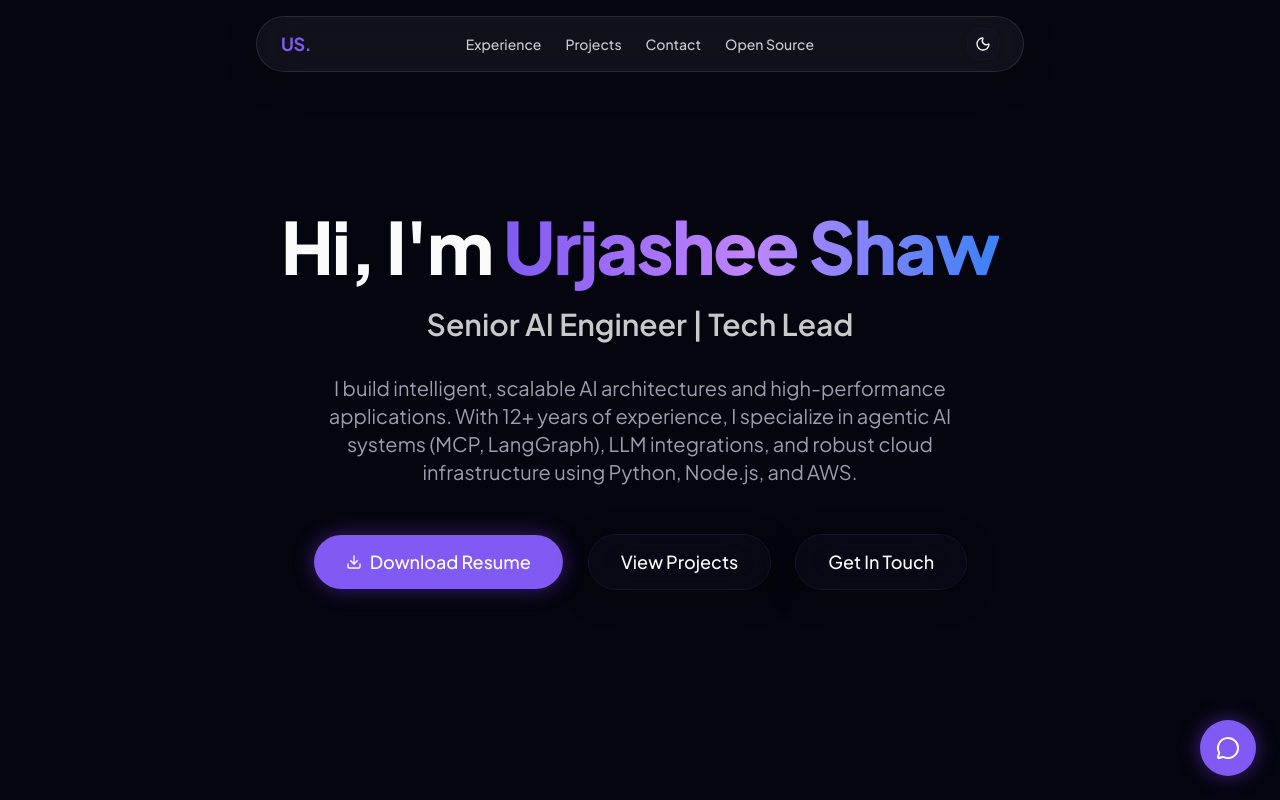
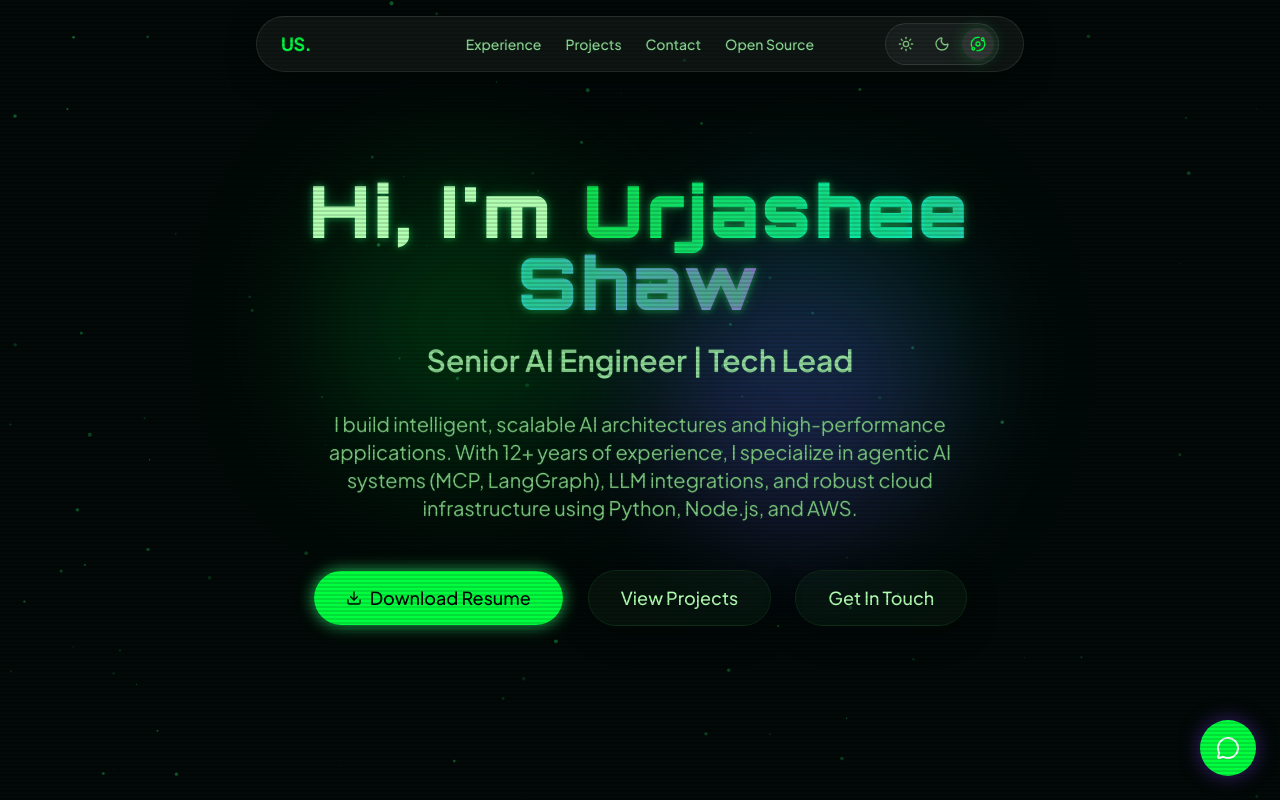
Before and after one commit to Urjashee/my_resume, a React (Vite) app: page / in a window 1280 px wide. Shown: the top 800 px of the page. Built offline with nearby package versions, Linux system fonts and the light colour scheme.

Commit message:
new retro theme

```diff
--- a/index.html
+++ b/index.html
@@ -29,7 +29,7 @@
     <!-- Fonts -->
     <link rel="preconnect" href="https://fonts.googleapis.com">
     <link rel="preconnect" href="https://fonts.gstatic.com" crossorigin>
-    <link href="https://fonts.googleapis.com/css2?family=Plus+Jakarta+Sans:wght@300;400;500;600;700;800&display=swap" rel="stylesheet">
+    <link href="https://fonts.googleapis.com/css2?family=Plus+Jakarta+Sans:wght@300;400;500;600;700;800&family=Orbitron:wght@400;700;900&family=Space+Grotesk:wght@300;400;500;600;700&family=Share+Tech+Mono&display=swap" rel="stylesheet">
 
     <!-- Structured Data (JSON-LD) -->
     <script type="application/ld+json">
--- a/src/App.jsx
+++ b/src/App.jsx
@@ -1,25 +1,39 @@
 import { BrowserRouter, Routes, Route } from "react-router-dom"
-import { ThemeProvider } from "./components/ThemeProvider"
+import { ThemeProvider, useTheme } from "./components/ThemeProvider"
 import { Navbar } from "./components/Navbar"
 import { Home } from "./pages/Home"
 import { GithubProjects } from "./pages/GithubProjects"
 import { Chatbot } from "./components/Chatbot"
+import { RetroBackground } from "./components/RetroBackground"
 
-function App() {
+function AppContent() {
+  const { theme } = useTheme()
+
   return (
-    <ThemeProvider defaultTheme="dark" storageKey="vite-ui-theme">
-      <BrowserRouter>
-        <div className="min-h-screen bg-background font-sans antialiased">
+    <div className="min-h-screen bg-background font-sans antialiased relative">
+      {theme === "alien" && <RetroBackground />}
+      <div className="relative z-10 flex flex-col min-h-screen">
         <Navbar />
+        <main className="flex-1">
           <Routes>
             <Route path="/" element={<Home />} />
             <Route path="/open-source" element={<GithubProjects />} />
           </Routes>
+        </main>
         <Chatbot />
         <footer className="py-6 text-center text-sm text-muted-foreground border-t border-white/10">
           © {new Date().getFullYear()} Urjashee Shaw. All rights reserved.
         </footer>
       </div>
+    </div>
+  )
+}
+
+function App() {
+  return (
+    <ThemeProvider defaultTheme="alien" storageKey="vite-ui-theme">
+      <BrowserRouter>
+        <AppContent />
       </BrowserRouter>
     </ThemeProvider>
   )
--- a/src/components/Hero.jsx
+++ b/src/components/Hero.jsx
@@ -6,9 +6,9 @@ export function Hero() {
   return (
     <section className="relative min-h-[90vh] flex items-center justify-center overflow-hidden pt-20">
       {/* Animated Background Blobs */}
-      <div className="absolute top-1/4 left-1/4 w-72 h-72 bg-primary/30 rounded-full mix-blend-multiply filter blur-3xl opacity-50 animate-blob"></div>
-      <div className="absolute top-1/3 right-1/4 w-72 h-72 bg-purple-500/30 rounded-full mix-blend-multiply filter blur-3xl opacity-50 animate-blob" style={{ animationDelay: '2s' }}></div>
-      <div className="absolute bottom-1/4 left-1/2 w-72 h-72 bg-blue-500/30 rounded-full mix-blend-multiply filter blur-3xl opacity-50 animate-blob" style={{ animationDelay: '4s' }}></div>
+      <div className="absolute top-1/4 left-1/4 w-72 h-72 rounded-full mix-blend-multiply filter blur-3xl opacity-50 animate-blob" style={{ backgroundColor: 'hsl(var(--blob-1) / 0.3)' }}></div>
+      <div className="absolute top-1/3 right-1/4 w-72 h-72 rounded-full mix-blend-multiply filter blur-3xl opacity-50 animate-blob" style={{ backgroundColor: 'hsl(var(--blob-2) / 0.3)', animationDelay: '2s' }}></div>
+      <div className="absolute bottom-1/4 left-1/2 w-72 h-72 rounded-full mix-blend-multiply filter blur-3xl opacity-50 animate-blob" style={{ backgroundColor: 'hsl(var(--blob-3) / 0.3)', animationDelay: '4s' }}></div>
 
       <div className="container relative z-10 mx-auto px-4 flex flex-col items-center text-center">
         <motion.div
@@ -39,7 +39,7 @@ export function Hero() {
             animate={{ opacity: 1, y: 0 }}
             transition={{ delay: 0.4, duration: 0.5 }}
           >
-            <Button size="lg" className="rounded-full px-8 h-14 text-lg bg-primary hover:bg-primary/90 shadow-[0_0_20px_rgba(124,58,237,0.4)] transition-all hover:shadow-[0_0_30px_rgba(124,58,237,0.6)]" asChild>
+            <Button size="lg" className="rounded-full px-8 h-14 text-lg bg-primary hover:bg-primary/90 transition-all hover:scale-[1.02]" style={{ boxShadow: 'var(--primary-glow)' }} asChild>
               <a href="/urjashee_shaw_resume.pdf" download="Urjashee_Shaw_Resume.pdf" className="flex flex-row items-center justify-center gap-2 whitespace-nowrap">
                 <Download className="w-5 h-5" />
                 <span>Download Resume</span>
--- a/src/components/ModeToggle.jsx
+++ b/src/components/ModeToggle.jsx
@@ -1,19 +1,49 @@
-import { Moon, Sun } from "lucide-react"
-import { Button } from "@/components/ui/button"
+import { Moon, Sun, Orbit } from "lucide-react"
 import { useTheme } from "./ThemeProvider"
 
 export function ModeToggle() {
   const { theme, setTheme } = useTheme()
 
   return (
-    <Button
-      variant="outline"
-      size="icon"
-      onClick={() => setTheme(theme === "light" ? "dark" : "light")}
-    >
-      <Sun className="h-[1.2rem] w-[1.2rem] rotate-0 scale-100 transition-all dark:-rotate-90 dark:scale-0" />
-      <Moon className="absolute h-[1.2rem] w-[1.2rem] rotate-90 scale-0 transition-all dark:rotate-0 dark:scale-100" />
-      <span className="sr-only">Toggle theme</span>
-    </Button>
+    <div className="flex items-center gap-1 bg-white/5 border border-white/10 rounded-full p-1 shadow-inner pointer-events-auto">
+      <button
+        onClick={() => setTheme("light")}
+        className={`p-1.5 sm:p-2 rounded-full transition-all duration-300 ${
+          theme === "light"
+            ? "bg-white/10 text-primary shadow-[0_0_10px_rgba(255,255,255,0.1)]"
+            : "hover:text-primary text-muted-foreground hover:bg-white/5"
+        }`}
+        title="Light Mode"
+      >
+        <Sun className="w-4 h-4" />
+        <span className="sr-only">Light Mode</span>
+      </button>
+
+      <button
+        onClick={() => setTheme("dark")}
+        className={`p-1.5 sm:p-2 rounded-full transition-all duration-300 ${
+          theme === "dark"
+            ? "bg-white/10 text-primary shadow-[0_0_10px_rgba(255,255,255,0.1)]"
+            : "hover:text-primary text-muted-foreground hover:bg-white/5"
+        }`}
+        title="Dark Mode"
+      >
+        <Moon className="w-4 h-4" />
+        <span className="sr-only">Dark Mode</span>
+      </button>
+
+      <button
+        onClick={() => setTheme("alien")}
+        className={`p-1.5 sm:p-2 rounded-full transition-all duration-300 ${
+          theme === "alien"
+            ? "bg-white/10 text-primary shadow-[0_0_15px_rgba(34,197,94,0.3)]"
+            : "hover:text-primary text-muted-foreground hover:bg-white/5"
+        }`}
+        title="Alien Mode"
+      >
+        <Orbit className="w-4 h-4 animate-spin-slow" />
+        <span className="sr-only">Alien Mode</span>
+      </button>
+    </div>
   )
 }
--- /dev/null
+++ b/src/components/RetroBackground.jsx
@@ -0,0 +1,64 @@
+import { useEffect, useRef } from "react"
+
+export function RetroBackground() {
+  const canvasRef = useRef(null)
+
+  useEffect(() => {
+    const canvas = canvasRef.current
+    if (!canvas) return
+
+    const ctx = canvas.getContext("2d")
+    let animationId
+
+    const resizeCanvas = () => {
+      canvas.width = window.innerWidth
+      canvas.height = window.innerHeight
+    }
+    resizeCanvas()
+    window.addEventListener("resize", resizeCanvas)
+
+    // Starfield parameters
+    const stars = []
+    for (let i = 0; i < 120; i++) {
+      stars.push({
+        x: Math.random() * canvas.width,
+        y: Math.random() * canvas.height,
+        size: Math.random() * 2,
+        speed: Math.random() * 0.4 + 0.1,
+        opacity: Math.random() * 0.7 + 0.3
+      })
+    }
+
+    const draw = () => {
+      ctx.clearRect(0, 0, canvas.width, canvas.height)
+
+      stars.forEach(star => {
+        ctx.beginPath()
+        ctx.arc(star.x, star.y, star.size, 0, Math.PI * 2)
+        ctx.fillStyle = `rgba(34, 197, 94, ${star.opacity})`
+        ctx.fill()
+
+        star.y += star.speed
+        if (star.y > canvas.height) {
+          star.y = 0
+          star.x = Math.random() * canvas.width
+        }
+      })
+      animationId = requestAnimationFrame(draw)
+    }
+
+    draw()
+
+    return () => {
+      cancelAnimationFrame(animationId)
+      window.removeEventListener("resize", resizeCanvas)
+    }
+  }, [])
+
+  return (
+    <canvas
+      ref={canvasRef}
+      className="fixed inset-0 pointer-events-none z-0 opacity-50"
+    />
+  )
+}
--- a/src/components/ThemeProvider.jsx
+++ b/src/components/ThemeProvider.jsx
@@ -18,7 +18,7 @@ export function ThemeProvider({
   useEffect(() => {
     const root = window.document.documentElement
 
-    root.classList.remove("light", "dark")
+    root.classList.remove("light", "dark", "alien")
 
     if (theme === "system") {
       const systemTheme = window.matchMedia("(prefers-color-scheme: dark)")
@@ -30,7 +30,11 @@ export function ThemeProvider({
       return
     }
 
-    root.classList.add(theme)
+    if (theme === "alien") {
+      root.classList.add("dark", "alien")
+    } else {
+      root.classList.add(theme)
+    }
   }, [theme])
 
   const value = {
--- a/src/index.css
+++ b/src/index.css
@@ -26,6 +26,14 @@
     --input: 240 5.9% 90%;
     --ring: 255 85% 65%;
     --radius: 0.75rem;
+
+    --gradient-from: 255 85% 65%;
+    --gradient-via: 270 91.2% 65.1%;
+    --gradient-to: 199 89% 48%;
+    --blob-1: 255 85% 65%;
+    --blob-2: 270 91.2% 65.1%;
+    --blob-3: 199 89% 48%;
+    --primary-glow: 0 0 15px rgba(124, 58, 237, 0.8);
   }
 
   .dark {
@@ -48,6 +56,46 @@
     --border: 240 30% 12%;
     --input: 240 30% 12%;
     --ring: 255 85% 65%;
+
+    --gradient-from: 255 85% 65%;
+    --gradient-via: 270 91.2% 65.1%;
+    --gradient-to: 199 89% 48%;
+    --blob-1: 255 85% 65%;
+    --blob-2: 270 91.2% 65.1%;
+    --blob-3: 199 89% 48%;
+    --primary-glow: 0 0 15px rgba(124, 58, 237, 0.8);
+  }
+
+  .alien {
+    --background: 160 60% 2.5%;
+    --foreground: 120 100% 85%;
+    --card: 160 50% 4.5%;
+    --card-foreground: 120 100% 85%;
+    --popover: 160 50% 4.5%;
+    --popover-foreground: 120 100% 85%;
+    --primary: 135 100% 50%;
+    --primary-foreground: 160 60% 2%;
+    --secondary: 275 80% 12%;
+    --secondary-foreground: 120 100% 90%;
+    --muted: 275 40% 8%;
+    --muted-foreground: 120 40% 65%;
+    --accent: 275 70% 15%;
+    --accent-foreground: 120 100% 90%;
+    --destructive: 0 85% 60%;
+    --destructive-foreground: 0 0% 98%;
+    --border: 140 50% 12%;
+    --input: 140 50% 12%;
+    --ring: 135 100% 50%;
+
+    --gradient-from: 135 100% 50%;
+    --gradient-via: 175 100% 50%;
+    --gradient-to: 280 100% 65%;
+
+    --blob-1: 135 100% 50%;
+    --blob-2: 280 100% 50%;
+    --blob-3: 175 100% 50%;
+
+    --primary-glow: 0 0 15px rgba(34, 197, 94, 0.9);
   }
 
   * {
@@ -55,6 +103,66 @@
   }
   body {
     @apply bg-background text-foreground antialiased;
+    isolation: isolate;
+  }
+
+  .alien {
+    font-family: 'Share Tech Mono', monospace;
+    text-shadow: 0 0 2px rgba(34, 197, 94, 0.25);
+  }
+
+  .alien h1, .alien h2, .alien h3, .alien h4, .alien h5, .alien h6 {
+    font-family: 'Orbitron', sans-serif;
+    letter-spacing: 0.05em;
+    text-shadow: 0 0 6px rgba(34, 197, 94, 0.6), 0 0 15px rgba(34, 197, 94, 0.3);
+  }
+
+  @keyframes crt-flicker {
+    0% { opacity: 0.994; }
+    50% { opacity: 1; }
+    100% { opacity: 0.996; }
+  }
+
+  .alien body {
+    animation: crt-flicker 0.15s infinite;
+  }
+
+  .alien body::before {
+    content: "";
+    position: fixed;
+    top: 0;
+    left: 0;
+    right: 0;
+    bottom: 0;
+    pointer-events: none;
+    z-index: -1;
+    background-image:
+      radial-gradient(circle at 50% 50%, rgba(34, 197, 94, 0.06) 0%, transparent 65%),
+      linear-gradient(to right, rgba(34, 197, 94, 0.02) 1px, transparent 1px),
+      linear-gradient(to bottom, rgba(34, 197, 94, 0.02) 1px, transparent 1px);
+    background-size: 100% 100%, 40px 40px, 40px 40px;
+    opacity: 0.8;
+  }
+
+  /* CRT Scanlines Overlay */
+  .alien body::after {
+    content: " ";
+    display: block;
+    position: fixed;
+    top: 0;
+    left: 0;
+    bottom: 0;
+    right: 0;
+    background: linear-gradient(rgba(18, 16, 16, 0) 50%, rgba(0, 0, 0, 0.15) 50%);
+    background-size: 100% 4px;
+    z-index: 99999;
+    pointer-events: none;
+    opacity: 0.85;
+  }
+
+  .alien .glass-card:hover {
+    border-color: rgba(34, 197, 94, 0.35) !important;
+    box-shadow: 0 0 25px rgba(34, 197, 94, 0.22) !important;
   }
 
   ::selection {
@@ -71,6 +179,32 @@
     @apply bg-card/40 backdrop-blur-md border border-white/5 shadow-xl hover:bg-card/60 transition-all duration-300;
   }
   .text-gradient {
-    @apply bg-clip-text text-transparent bg-gradient-to-r from-primary via-purple-400 to-blue-500;
+    background-image: linear-gradient(
+      to right,
+      hsl(var(--gradient-from)),
+      hsl(var(--gradient-via)),
+      hsl(var(--gradient-to))
+    );
+    -webkit-background-clip: text;
+    -webkit-text-fill-color: transparent;
+    background-clip: text;
+  }
+  .animate-spin-slow {
+    animation: spin 10s linear infinite;
+  }
+  .retro-grid-lines {
+    background-image:
+      linear-gradient(to right, rgba(34, 197, 94, 0.12) 1px, transparent 1px),
+      linear-gradient(to top, rgba(34, 197, 94, 0.12) 1px, transparent 1px);
+    background-size: 40px 40px;
+    transform: perspective(250px) rotateX(70deg);
+    transform-origin: top;
+    animation: grid-scroll 3s linear infinite;
+    mask-image: linear-gradient(to top, rgba(0, 0, 0, 0.7) 10%, transparent 95%);
   }
 }
+
+@keyframes grid-scroll {
+  from { background-position-y: 0; }
+  to { background-position-y: 40px; }
+}
```
Also changed, not shown: src/components/Experience.jsx (+5 -2 lines). Lines whose indentation alone changed are shown as unchanged.
